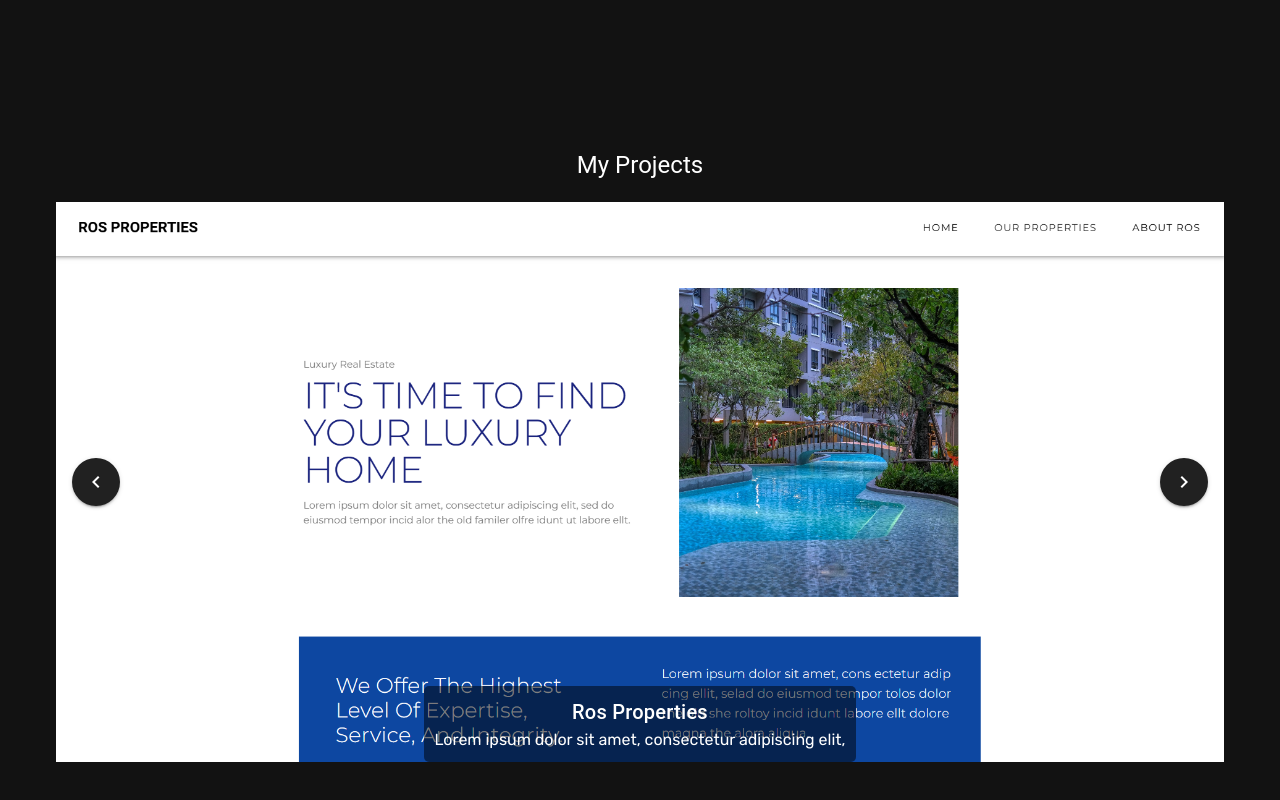
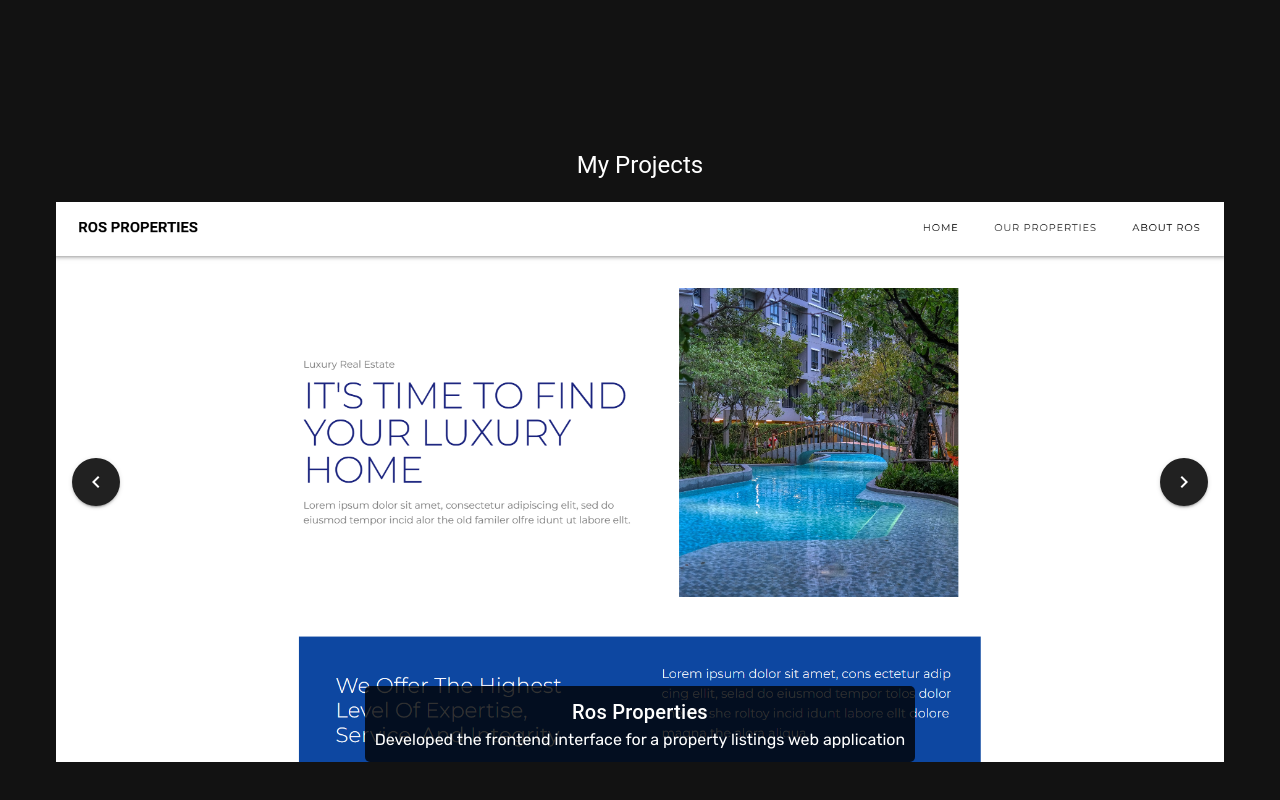
Before and after one commit to Reynyel/ranielle-portfolio, a Vue app: page / in a window 1280 px wide. Shown: the part 2520-3320 px from the top of the page. Built offline with nearby package versions, Linux system fonts and the light colour scheme.

Commit message:
update projects carousel

```diff
--- a/src/components/Projects.vue
+++ b/src/components/Projects.vue
@@ -31,22 +31,22 @@ export default {
                 {
                     title: 'Ros Properties',
                     src: '/images/projects/ros-ui.png',
-                    subtitle: "Lorem ipsum dolor sit amet, consectetur adipiscing elit, ",
+                    subtitle: "Developed the frontend interface for a property listings web application",
                 },
                 {
                     title: 'Freshcery',
                     src: '/images/projects/freshcery.png',
-                    subtitle: "Lorem ipsum dolor sit amet, consectetur adipiscing elit, ",
+                    subtitle: "Developed an e-commerce web app with cart and checkout system.",
                 },
                 {
                     title: 'Library Management System for Santa Rosa Educational Institute',
                     src: '/images/projects/lms.png',
-                    subtitle: "Lorem ipsum dolor sit amet, consectetur adipiscing elit, ",
+                    subtitle: "Created a library system in Java with MySQL for our Capstone 2 project that manages inventory of books, circulation, user data, reports, and backups.",
                 },
                 {
                     title: 'Bayanihan Transpo',
                     src: '/images/projects/transpo2.png',
-                    subtitle: "Lorem ipsum dolor sit amet, consectetur adipiscing elit, ",
+                    subtitle: "Developed a vehicle rental web app with distance-based pricing.",
                 },
             ],
         }
@@ -63,7 +63,7 @@ export default {
 
 
 .carousel-subtitle {
-    background-color: rgba(0, 0, 0, 0.5);
+    background-color: rgba(0, 0, 0, 0.8);
     /* Semi-transparent grey background */
     padding: 10px;
     /* Add padding to create space between text and background */
@@ -76,12 +76,16 @@ export default {
 .carousel-subtitle:hover {
     background-color: rgba(0, 0, 0);
 }
+
 .project-section {
-    min-height: 100vh; /* Full viewport height */
+    min-height: 100vh;
+    /* Full viewport height */
     display: flex;
     flex-direction: column;
-    justify-content: center; /* Center content vertically */
-    align-items: center; /* Center content horizontally */
+    justify-content: center;
+    /* Center content vertically */
+    align-items: center;
+    /* Center content horizontally */
     text-align: center;
 }
 </style>
```
